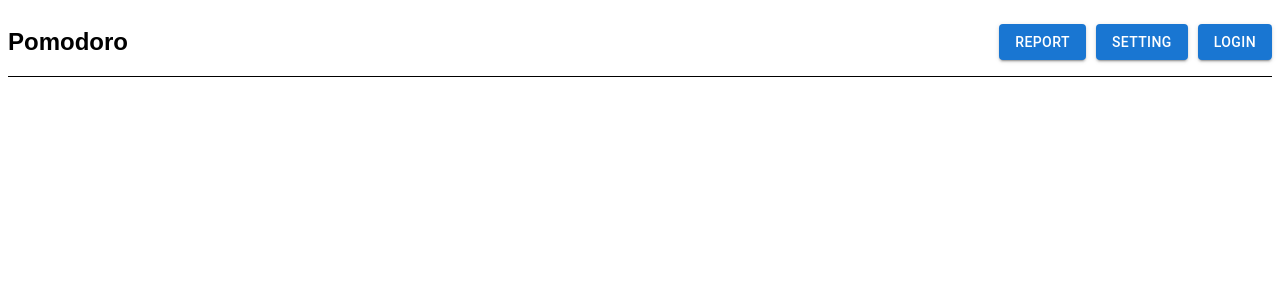
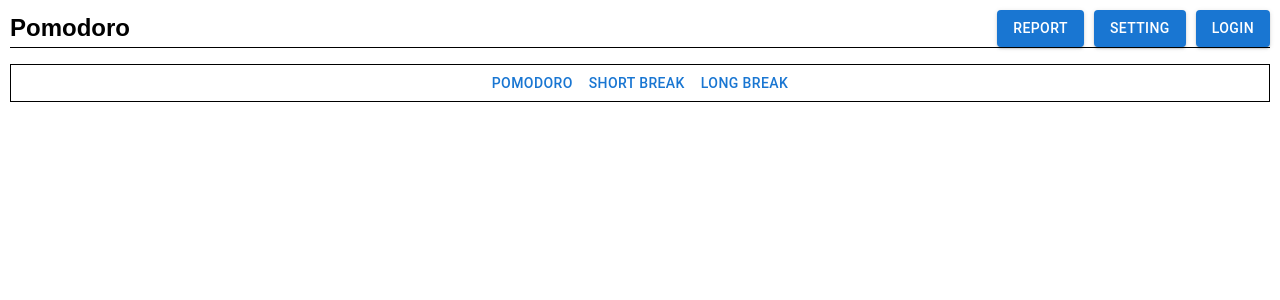
Before and after one commit to karthicbz/pomodoro, a React (Vite) app: page / in a window 1280 px wide. Shown: the top 300 px of the page. Built offline with nearby package versions, Linux system fonts and the light colour scheme; the HTML template or start-up script is replaced by a standard one.

Commit message:
added timer buttons

```diff
--- a/src/App.css
+++ b/src/App.css
@@ -0,0 +1,15 @@
+* {
+  padding: 0;
+  margin: 0;
+  box-sizing: border-box;
+}
+
+html,
+body {
+  height: 100%;
+}
+
+#root {
+  padding: 10px;
+  height: 100%;
+}
--- a/src/App.jsx
+++ b/src/App.jsx
@@ -1,11 +1,13 @@
 import { useState } from "react";
 import Navbar from "./components/Navbar/Navbar";
+import TimerBox from "./components/TimerBox/TimerBox";
 import "./App.css";
 
 function App() {
   return (
     <>
       <Navbar />
+      <TimerBox />
     </>
   );
 }
--- /dev/null
+++ b/src/components/TimerBox/TimerBox.jsx
@@ -0,0 +1,12 @@
+import TimerOptions from "../TimerOptions/TimerOptions";
+import { Wrapper } from "./TimerBox.styles";
+
+const TimerBox = () => {
+  return (
+    <Wrapper>
+      <TimerOptions />
+    </Wrapper>
+  );
+};
+
+export default TimerBox;
--- /dev/null
+++ b/src/components/TimerBox/TimerBox.styles.js
@@ -0,0 +1,9 @@
+import styled from "styled-components";
+
+export const Wrapper = styled.div`
+  border: 1px solid black;
+  margin-top: 1rem;
+  display: flex;
+  justify-content: center;
+  gap: 10px;
+`;
--- /dev/null
+++ b/src/components/TimerOptions/TimerOptions.jsx
@@ -0,0 +1,14 @@
+import { Button } from "@mui/material";
+import { Wrapper } from "./TimerOptions.styles";
+
+const TimerOptions = () => {
+  return (
+    <Wrapper>
+      <Button varient="text">Pomodoro</Button>
+      <Button varient="text">Short Break</Button>
+      <Button varient="text">Long Break</Button>
+    </Wrapper>
+  );
+};
+
+export default TimerOptions;
--- /dev/null
+++ b/src/components/TimerOptions/TimerOptions.styles.js
@@ -0,0 +1,3 @@
+import styled from "styled-components";
+
+export const Wrapper = styled.div``;
```
